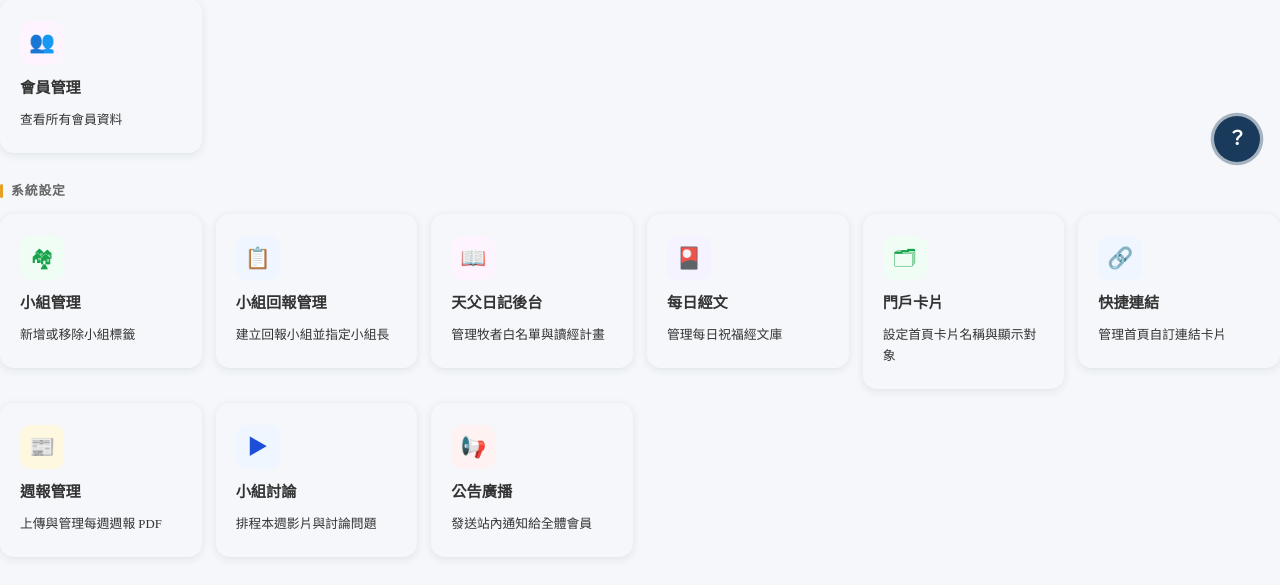
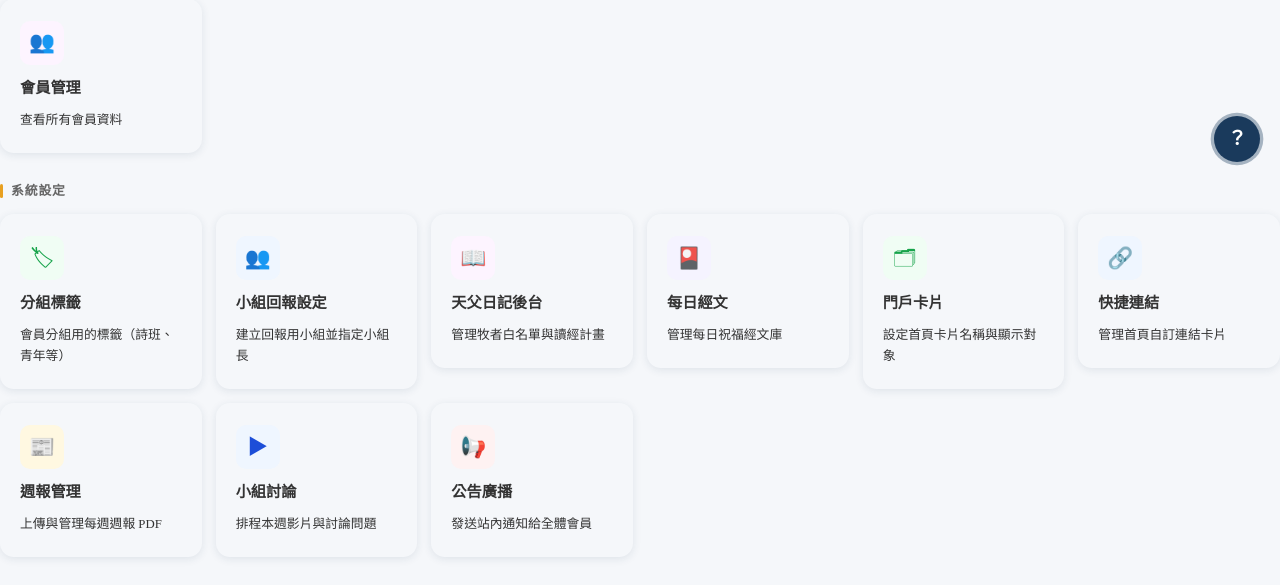
Before and after one commit to windsjp00171-star/Church-Management-System-demo, a Flask app: page /admin/ in a window 1280 px wide. Shown: the part 618-1203 px from the top of the page. Run offline with Flask 3, Linux system fonts and the light colour scheme; the visitor is signed in with stand-in values (Sample User, id 1); data that the repository does not hold is empty.

Commit message:
refactor: 後台清楚區分分組標籤 vs 小組回報，天父日記後台名稱跟隨 card_names
- 小組管理 → 分組標籤（會員標籤用途更清楚）
- 小組回報管理 → 跟著 card_names 走
- 天父日記後台 → card_names.get('diary') + 後台

https://claude.ai/code/session_0183NpnXdYkQ9wrCKXBa8LvC

```diff
--- a/templates/admin/index.html
+++ b/templates/admin/index.html
@@ -111,24 +111,24 @@
 
     <a href="/admin/groups" style="text-decoration:none;">
         <div class="admin-card">
-            <div class="admin-card-icon" style="background:#f0fdf4; color:#16a34a;">🏘</div>
-            <div class="admin-card-name">小組管理</div>
-            <div class="admin-card-desc">新增或移除小組標籤</div>
+            <div class="admin-card-icon" style="background:#f0fdf4; color:#16a34a;">🏷</div>
+            <div class="admin-card-name">分組標籤</div>
+            <div class="admin-card-desc">會員分組用的標籤（詩班、青年等）</div>
         </div>
     </a>
 
     <a href="/admin/cell-groups" style="text-decoration:none;">
         <div class="admin-card">
-            <div class="admin-card-icon" style="background:#eff6ff; color:#1d4ed8;">📋</div>
-            <div class="admin-card-name">小組回報管理</div>
-            <div class="admin-card-desc">建立回報小組並指定小組長</div>
+            <div class="admin-card-icon" style="background:#eff6ff; color:#1d4ed8;">👥</div>
+            <div class="admin-card-name">{{ card_names.get('cell_report', '小組回報') }}設定</div>
+            <div class="admin-card-desc">建立回報用小組並指定小組長</div>
         </div>
     </a>
 
     <a href="/diary/admin" style="text-decoration:none;">
         <div class="admin-card">
             <div class="admin-card-icon" style="background:#fdf4ff; color:#7c3aed;">📖</div>
-            <div class="admin-card-name">天父日記後台</div>
+            <div class="admin-card-name">{{ card_names.get('diary', '天父日記') }}後台</div>
             <div class="admin-card-desc">管理牧者白名單與讀經計畫</div>
         </div>
     </a>
```
